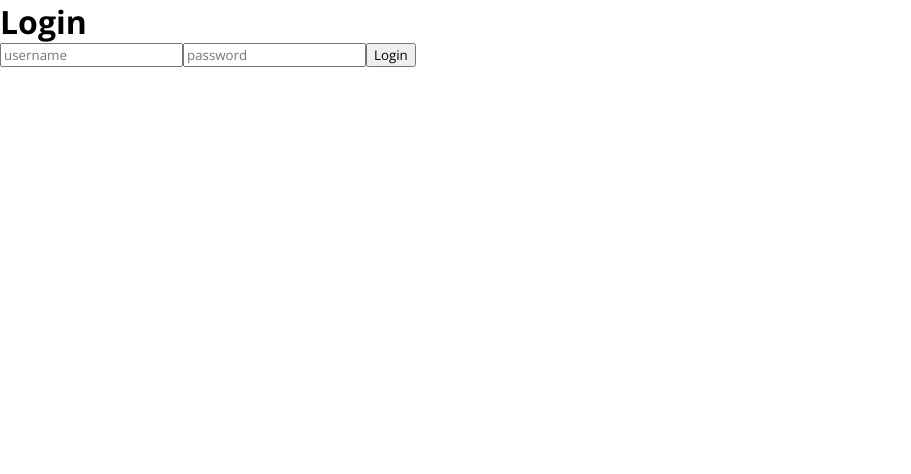
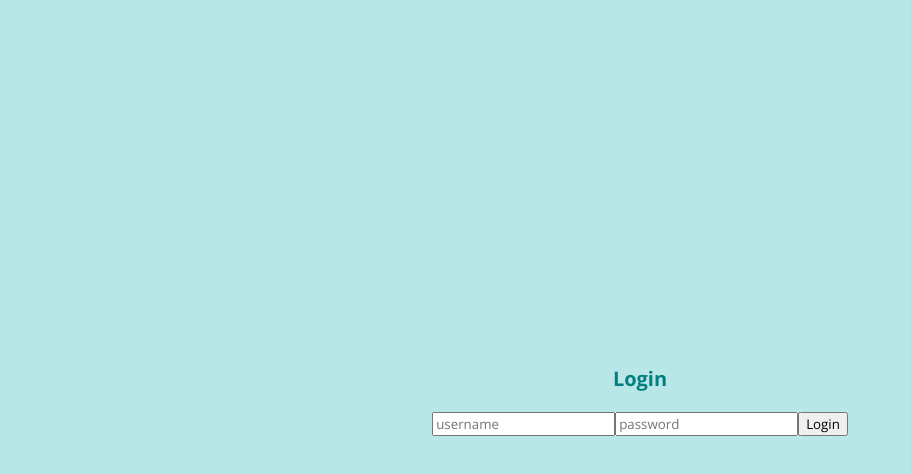
Before and after one commit to akunumanarif/myblog, a React (Create React App) app in the folder client/: page /login in a window 1280 px wide. Shown: the top 474 px of the page, without its empty margins (0-911 px from the left). Built offline with nearby package versions, Linux system fonts and the light colour scheme.

Commit message:
Styling login page

```diff
--- a/client/src/App.js
+++ b/client/src/App.js
@@ -13,6 +13,7 @@ import Single from "./pages/Single";
 import Write from "./pages/Write";
 import Navbar from "./components/Navbar";
 import Footer from "./components/Footer";
+import "./style.scss";
 
 const Layout = () => {
   return (
--- a/client/src/style.scss
+++ b/client/src/style.scss
@@ -1,5 +1,22 @@
+$lightGreen: #b9e7e7;
+
 .app {
   .container {
     //LOGIN adn REGISTER
+
+    .auth {
+      display: flex;
+      flex-direction: column;
+      align-items: center;
+      justify-content: center;
+      height: 100vh;
+      background-color: $lightGreen;
+
+      h1 {
+        font-size: 20px;
+        color: teal;
+        margin-bottom: 20px;
+      }
+    }
   }
 }
```
